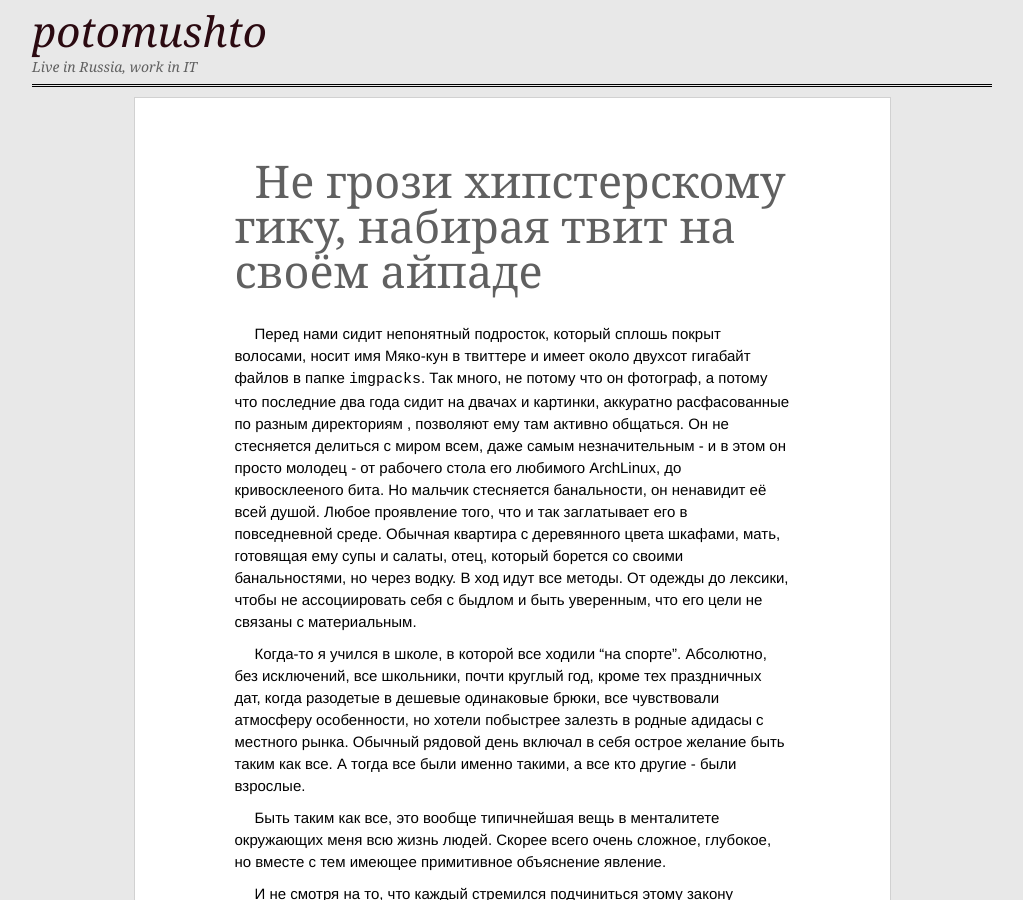
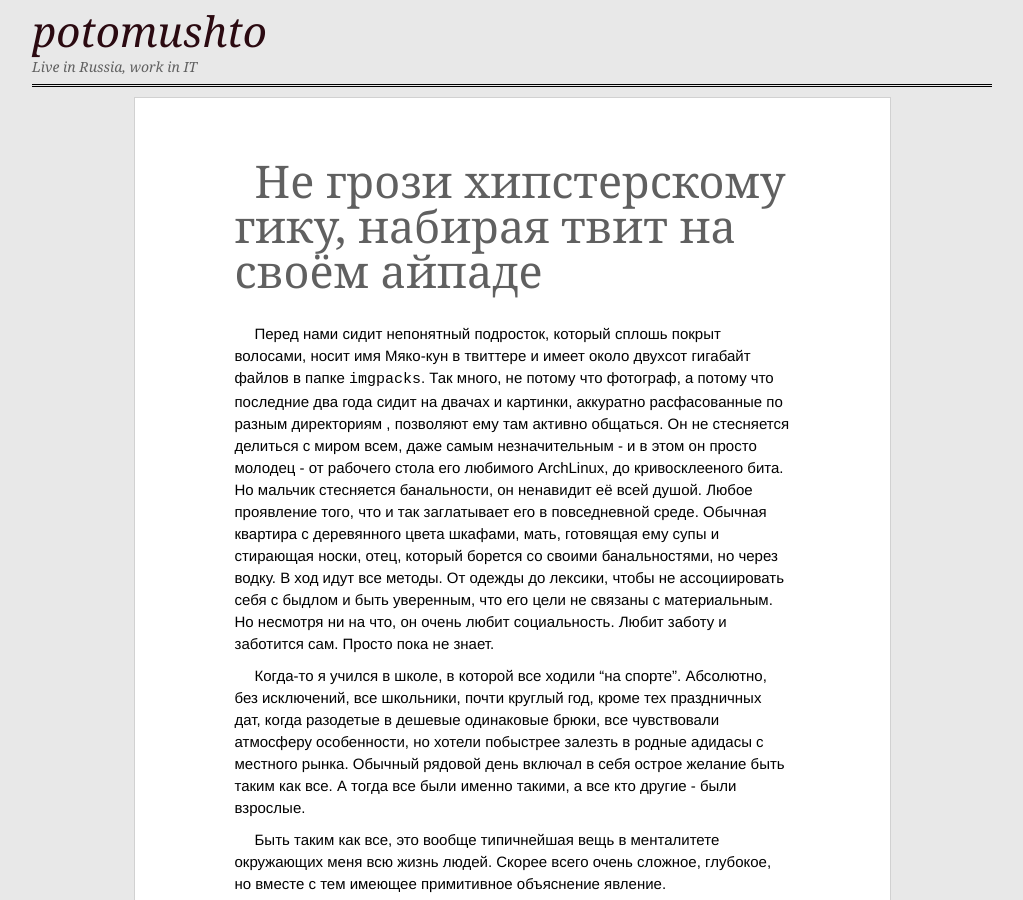
Before and after one commit to ptmt/ptmt.github.com, a Jekyll site: the page built from _posts/2012-06-04-dont-be-a-menace-to-hipsters-geek.md, in a window 1280 px wide and 900 px high. Shown: the whole window, without its empty margins (128-1151 px from the left). Built offline with Jekyll 4.4.1, drawn with Linux system fonts in a browser that asks for light colours; Markdown is read by kramdown in place of the engine named in the settings.

Commit message:
Update master

```diff
--- a/_posts/2012-06-04-dont-be-a-menace-to-hipsters-geek.md
+++ b/_posts/2012-06-04-dont-be-a-menace-to-hipsters-geek.md
@@ -4,8 +4,8 @@
 ---
 # {{ page.title }}
 
-Перед нами сидит непонятный подросток, который сплошь покрыт волосами, носит имя Мяко-кун в твиттере и имеет около двухсот гигабайт файлов в папке `imgpacks`. Так много, не потому что он фотограф, а потому что последние два года сидит на двачах и картинки, аккуратно расфасованные по разным директориям , позволяют ему там активно общаться. Он не стесняется делиться с миром всем, даже самым незначительным - и в этом он просто молодец - от рабочего стола его любимого ArchLinux, до кривосклееного бита. Но мальчик стесняется банальности, он ненавидит её всей душой. Любое проявление того, что и так заглатывает его в повседневной среде. Обычная квартира с деревянного цвета шкафами, мать, готовящая ему супы и салаты, отец, который борется со своими банальностями, но через водку.
-В ход идут все методы. От одежды до лексики, чтобы не ассоциировать себя с быдлом и быть уверенным, что его цели не связаны с материальным.
+Перед нами сидит непонятный подросток, который сплошь покрыт волосами, носит имя Мяко-кун в твиттере и имеет около двухсот гигабайт файлов в папке `imgpacks`. Так много, не потому что фотограф, а потому что последние два года сидит на двачах и картинки, аккуратно расфасованные по разным директориям , позволяют ему там активно общаться. Он не стесняется делиться с миром всем, даже самым незначительным - и в этом он просто молодец - от рабочего стола его любимого ArchLinux, до кривосклееного бита. Но мальчик стесняется банальности, он ненавидит её всей душой. Любое проявление того, что и так заглатывает его в повседневной среде. Обычная квартира с деревянного цвета шкафами, мать, готовящая ему супы и стирающая носки, отец, который борется со своими банальностями, но через водку.
+В ход идут все методы. От одежды до лексики, чтобы не ассоциировать себя с быдлом и быть уверенным, что его цели не связаны с материальным. Но несмотря ни на что, он очень любит социальность. Любит заботу и заботится сам. Просто пока не знает.
 
 
 Когда-то я учился в школе, в которой все ходили “на спорте”. Абсолютно, без исключений, все школьники, почти круглый год, кроме тех праздничных дат, когда разодетые в дешевые одинаковые брюки, все чувствовали атмосферу особенности, но хотели побыстрее залезть в родные адидасы с местного рынка. Обычный рядовой день включал в себя острое желание быть таким как все. А тогда все были именно такими, а все кто другие  - были взрослые.
```
